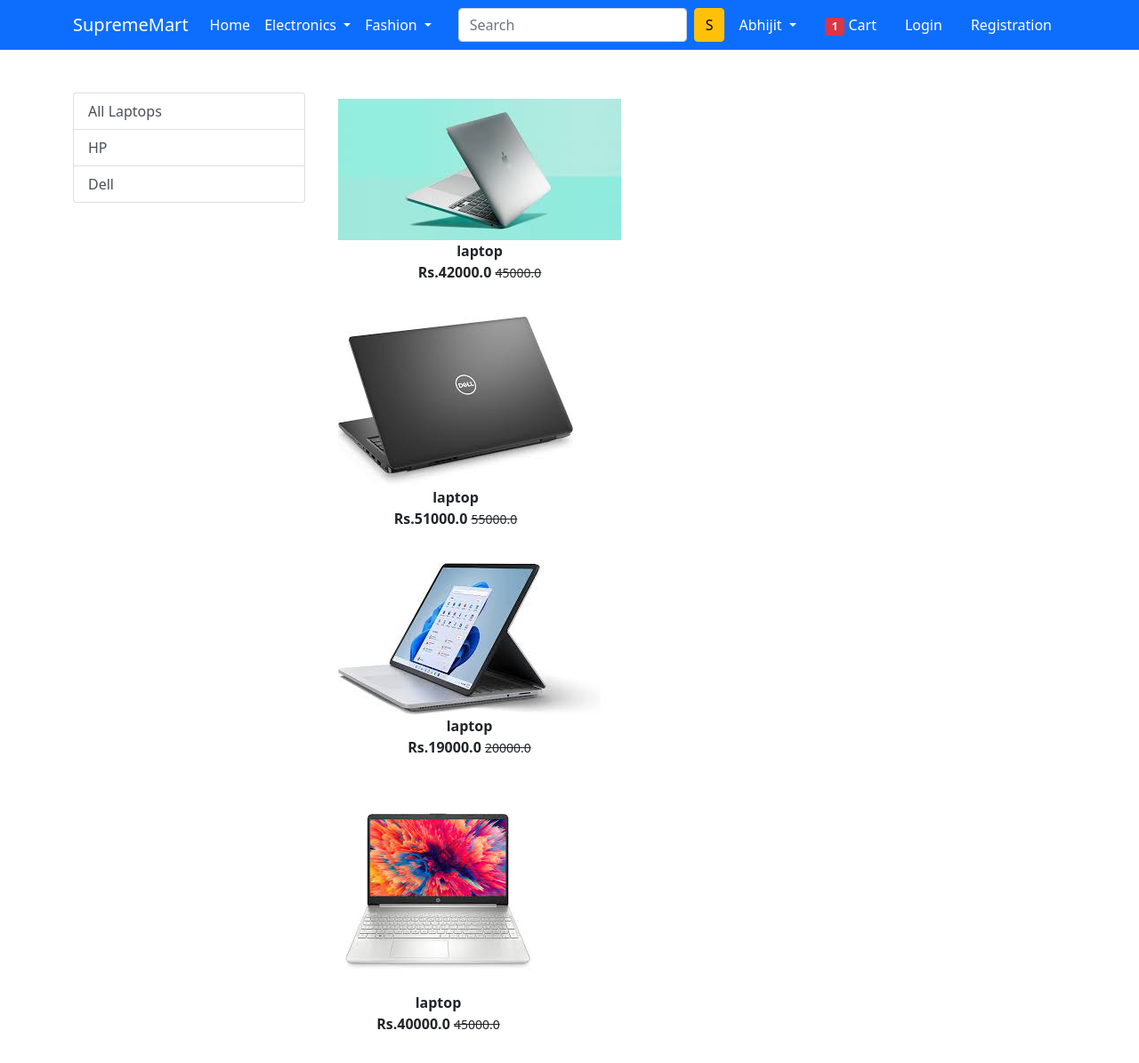
After one commit to supekarabhi/Suprememart-E-Commerce-Website, a Django app: page /laptop/ in a window 1280 px wide. The commit adds this page. Shown: the top 1195 px of the page at 89% size. Run offline with Django 3.2, Linux system fonts and the light colour scheme; data comes from the database, SQL or seed files in the repository; both versions use the stored data as it was after the commit; some libraries are stand-ins or nearby versions.

Commit message:
new tamplets added

```diff
--- a/app/templates/app/base.html
+++ b/app/templates/app/base.html
@@ -22,7 +22,7 @@
     <title>SupremeMart | {% block title %} {% endblock title %} </title>
   </head>
   <body>
-    <nav class="navbar navbar-expand-lg navbar-dark bg-success">
+    <nav class="navbar navbar-expand-lg navbar-dark bg-primary">
      <div class="container">
        <a class="navbar-brand" href="/">SupremeMart</a>
        <button class="navbar-toggler" type="button" data-bs-toggle="collapse" data-bs-target="#navbarSupportedContent" aria-controls="navbarSupportedContent" aria-expanded="false" aria-label="Toggle navigation">
@@ -38,8 +38,8 @@
                Electronics
              </a>
              <ul class="dropdown-menu" aria-labelledby="electronicsDropdown">
-               <li><a class="dropdown-item" href="#">Mobile</a></li>
-               <li><a class="dropdown-item" href="#">Laptop</a></li>
+               <li><a class="dropdown-item" href="mobile/">Mobile</a></li>
+               <li><a class="dropdown-item" href="laptop/">Laptop</a></li>
              </ul>
            </li>
            <li class="nav-item dropdown">
@@ -47,8 +47,8 @@
                Fashion
              </a>
              <ul class="dropdown-menu" aria-labelledby="fashionDropdown">
-               <li><a class="dropdown-item" href="#">Top Wear</a></li>
-               <li><a class="dropdown-item" href="#">Bottom Wear</a></li>
+               <li><a class="dropdown-item" href="topwear/">Top Wear</a></li>
+               <li><a class="dropdown-item" href="bottomwear">Bottom Wear</a></li>
              </ul>
            </li>
          </ul>
--- /dev/null
+++ b/app/templates/app/laptop.html
@@ -0,0 +1,38 @@
+{% extends 'app/base.html' %}
+{% load static %}
+{% block title %}Buy Now{% endblock title %}
+{% block main-content %}
+<div class="container my-5">
+ <div class="row">
+  <div class="col-sm-3">
+   <div class="list-group">
+    <a href="{% url 'laptop' %}" class="list-group-item list-group-item-action" aria-current="true">All Laptops</a>
+    <a href="{% url 'laptopdata' 'hp' %}" class="list-group-item list-group-item-action" aria-current="true">HP</a>
+    <a href="{% url 'laptopdata' 'dell' %}" class="list-group-item list-group-item-action">Dell</a>
+
+
+  </div>
+  </div>
+  <div class="col-sm-8">
+   <div class="col-sm-8">
+    {% for l in laptops %}
+     <div class="col-sm-4 text-center mb-4">
+      <a href="{% url 'product-detail' l.id %}"
+      class="btn">
+      <div clss="item">
+        <img src="{{l.product_image.url}}" alt="" height="" class="">
+        <div class="fw-bold">{{l.title}}</div>
+        <div class="fw-bold">Rs.{{l.discounted_price}}
+        <small class="fw-light text-decoration-line-through">{{l.selling_price}}</small></div>
+        </div>
+      </a>
+    </div>
+    {% endfor %}
+  </div>
+
+
+
+  </div>
+ </div>
+</div>
+{% endblock main-content %}
--- a/app/urls.py
+++ b/app/urls.py
@@ -11,7 +11,14 @@ urlpatterns = [
     path('address/', views.address, name='address'),
     path('orders/', views.orders, name='orders'),
     path('changepassword/', views.change_password, name='changepassword'),
+    path('mobile/',views.mobile,name='mobile'),
     path('mobile/<slug:data>', views.mobile, name='mobiledata'),
+    path('laptop/',views.laptop,name='laptop'),
+    path('laptop/<slug:data>', views.laptop, name='laptopdata'),
+    path('topwear/',views.topwear,name='topwear'),
+    path('topwear/<slug:data>', views.topwear, name='topweardata'),
+    path('bottomwear/',views.bottomwear,name='bottomwear'),
+    path('bottomwear/<slug:data>', views.bottomwear, name='bottomweardata'),
     path('login/', views.login, name='login'),
     path('registration/', views.customerregistration, name='customerregistration'),
     path('checkout/', views.checkout, name='checkout'),
--- a/app/views.py
+++ b/app/views.py
@@ -7,7 +7,8 @@ class ProductView(View):
   topwears=Product.objects.filter(category='TW')
   bottomwears=Product.objects.filter(category='BW')
   mobiles=Product.objects.filter(category='M')
-  return render(request,'app/home.html',{'topwears':topwears,'bottomwears':bottomwears,'mobiles':mobiles})
+  laptops=Product.objects.filter(category='L')
+  return render(request,'app/home.html',{'topwears':topwears,'bottomwears':bottomwears,'mobiles':mobiles,'laptops':laptops})
 
 class ProductDetailView(View):
  def get(self,request,pk):
@@ -36,10 +37,35 @@ def change_password(request):
 def mobile(request,data=None):
  if data==None:
   mobiles=Product.objects.filter(category='M')
- elif data=='Redmi' or data=='vivo' or data=='iphone':
+ elif data=='redmi' or data=='vivo' or data=='iphone':
   mobiles=Product.objects.filter(category='M').filter(brand=data)
+ elif data=='below':
+  mobiles=Product.objects.filter(category='M').filter(discounted_price__lt=20000)
+ elif data=='above':
+  mobiles=Product.objects.filter(category='M').filter(discounted_price__gt=20000)
+ return render(request, 'app/mobile.html',{'mobiles':mobiles})
 
- return render(request, 'app/mobile.html',{'mobiles':mobiles})
+def laptop(request,data=None):
+ if data==None:
+  laptops=Product.objects.filter(category='L')
+ elif data=='hp' or data=='dell':
+  laptops=Product.objects.filter(category='L').filter(brand=data)
+ return render(request,'app/laptop.html',{'laptops':laptops})
+
+def topwear(request,data=None):
+ if data==None:
+  topwears=Product.objects.filter(category='TW')
+ elif data=='local' or data=='branded':
+  topwears=Product.objects.filter(category='TW').filter(brand=data)
+ return render(request,'app/topwear.html',{'topwears':topwears})
+
+def bottomwear(request,data=None):
+ if data==None:
+  bottomwears=Product.objects.filter(category='BW')
+ elif data=='local' or data=='branded':
+  bottomwears=Product.objects.filter(category='BW').filter(brand=data)
+ return render(request,'app/bottomwear.html',{'bottomwears':bottomwears})
+
 
 def login(request):
  return render(request, 'app/login.html')
```
Also changed, not shown: app/templates/app/bottomwear.html (added, +38 -0 lines), app/templates/app/home.html (+17 -8 lines), app/templates/app/mobile.html (+26 -5 lines), app/templates/app/topwear.html (added, +38 -0 lines), db.sqlite3.
